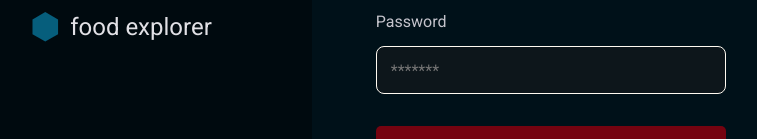
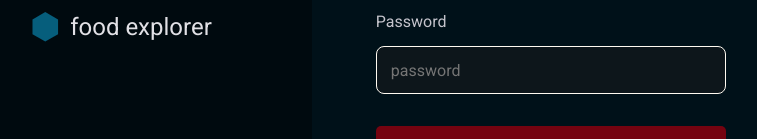
Before and after one commit to eduaardofranco/foodExplorer, a React (Vite) app: page / in a window 1280 px wide. Shown: the part 373-512 px from the top of the page, without its empty margins (230-987 px from the left). Built offline with nearby package versions, Linux system fonts and the light colour scheme.

Commit message:
fix header onclick component

```diff
--- a/src/components/Header/index.jsx
+++ b/src/components/Header/index.jsx
@@ -48,8 +48,8 @@ export function Header({ onOpenMenu }) {
                 <Logo isAdmin={isAdmin} onClick={handleNavigateHome} />
                 <div className='ordersSmallBtn'>
                     {isAdmin ? ''
-                    :<button>
-                        <span onClick={() => navigate('/cart')} >{totalProductsInCart}</span>
+                    :<button onClick={() => navigate('/cart')}>
+                        <span>{totalProductsInCart}</span>
                         <PiReceipt />
                     </button>}
                 </div>
--- a/src/components/Header/styles.js
+++ b/src/components/Header/styles.js
@@ -13,6 +13,7 @@ export const Container = styled.header`
     button {
         border: 0;
         position: relative;
+        cursor: pointer;
         > svg {
             color: white;
             font-size: 3.2rem;
--- a/src/pages/Login/index.jsx
+++ b/src/pages/Login/index.jsx
@@ -49,7 +49,7 @@ export function Login() {
                     onChange={(e) => setEmail(e.target.value)}
                 />
                 <Input
-                    placeholder="*******"
+                    placeholder="password"
                     type="password"
                     label="Password"
                     bound="password"
```
